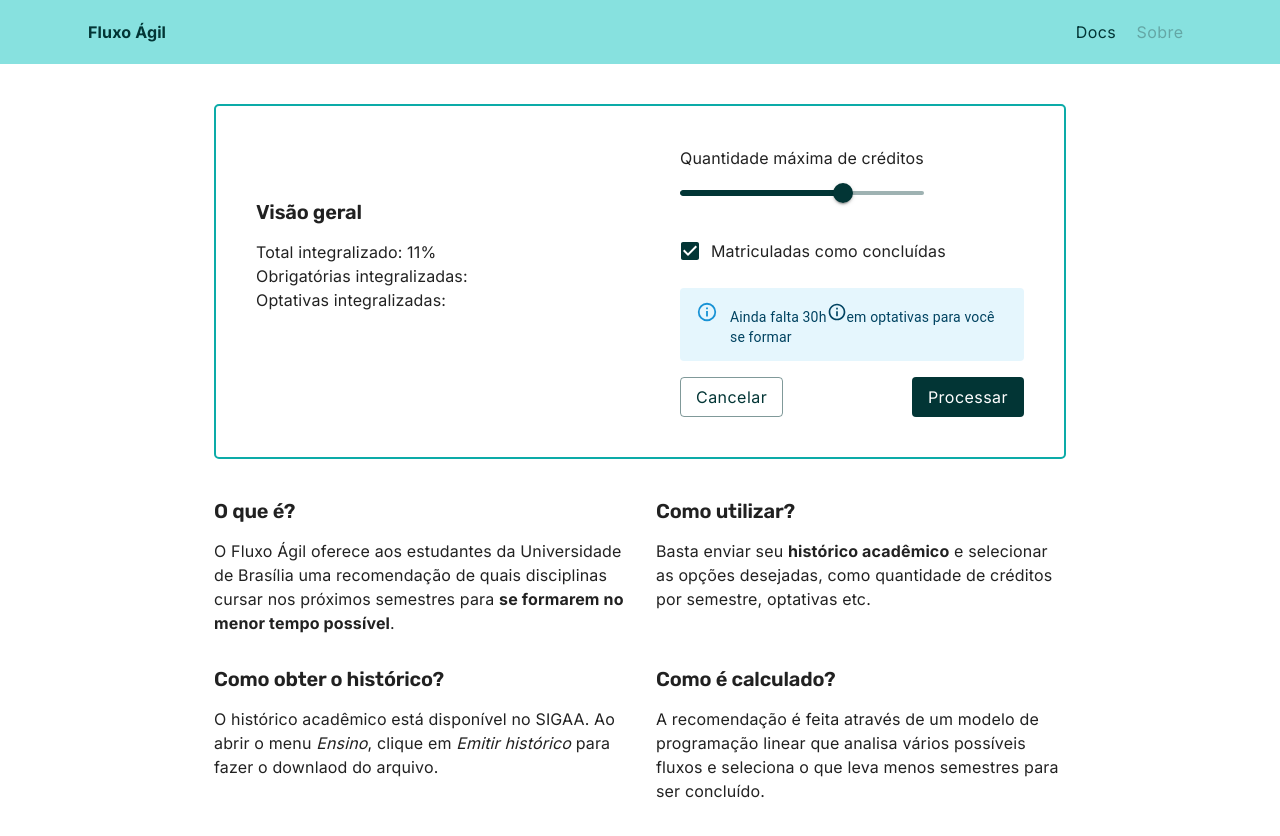
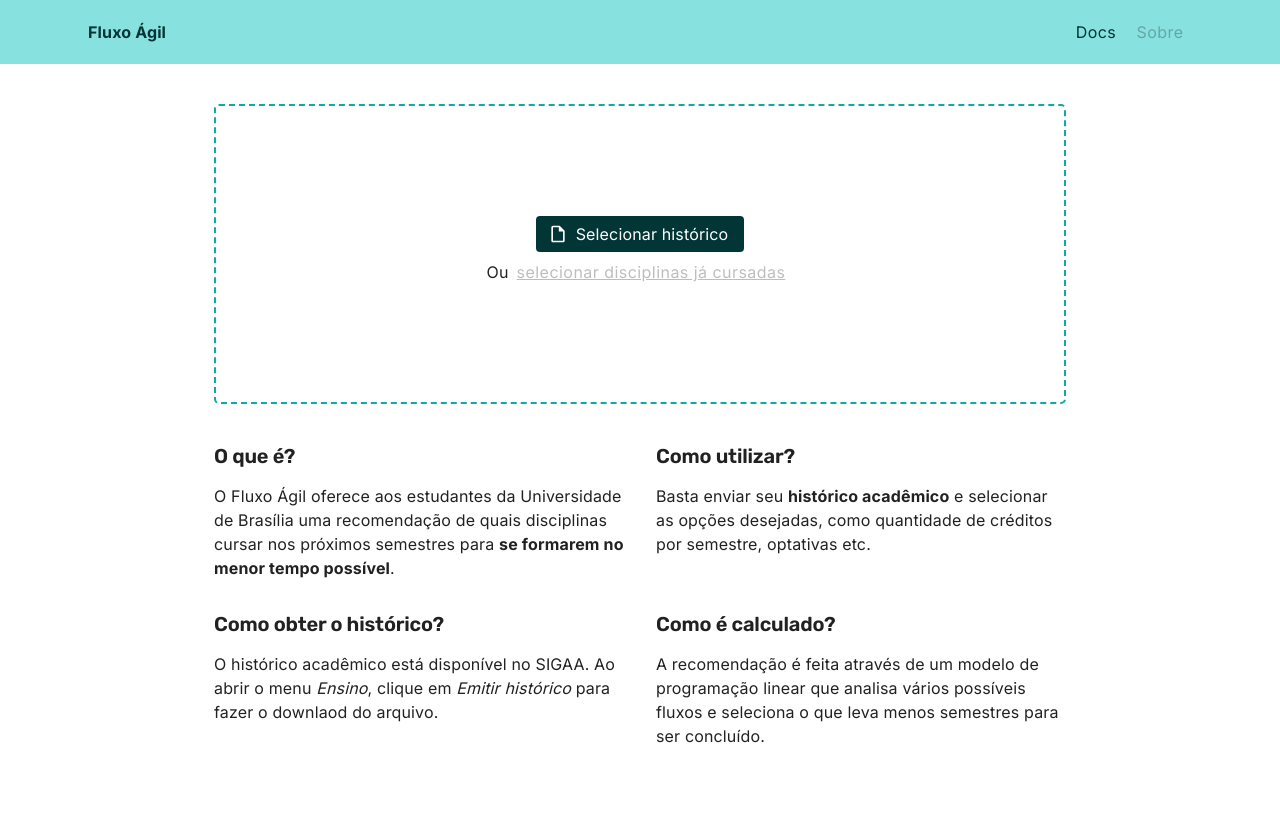
Before and after one commit to UnBArqDsw2022-1/2022.1_G4_FluxoAgil-client, a React (Vite) app: page / in a window 1280 px wide. Shown: the top 836 px of the page. Built offline with nearby package versions, Linux system fonts and the light colour scheme; no server answers.

Commit message:
feat: melhora slider de créditos

```diff
--- a/src/components/RecommendationSettings.tsx
+++ b/src/components/RecommendationSettings.tsx
@@ -1,45 +1,43 @@
+import { useState } from 'react'
 import {
   Alert,
   Box,
   Button,
-  Checkbox,
-  FormControlLabel,
-  FormGroup,
   Grid,
-  Link,
   Slider,
   Tooltip,
   Typography,
 } from '@mui/material'
-import { useState } from 'react'
+import { InfoOutlined } from '@mui/icons-material'
 import SelectOptionalCoursesModal from '@/components/SelectOptionalCoursesModal'
-import { InfoOutlined } from '@mui/icons-material'
 
-export default function PartialResultAndOtherOptions() {
+export default function RecommendationSettings() {
+  const [maxCredits, setMaxCredits] = useState(24)
   const [
     isSelectOptionalCoursesModalOpen,
     setIsSelectOptionalCoursesModalOpen,
   ] = useState(false)
 
+  const handleMaxCreditsChange = (
+    event: Event,
+    newValue: number | number[]
+  ) => {
+    if (typeof newValue === 'number') {
+      setMaxCredits(newValue)
+    }
+  }
+
   return (
-    <Grid
-      container
-      direction="row"
+    <Box border="2px solid #0CABA8" borderRadius="5px">
+      <Grid container p={5} minHeight="300px">
+        <Grid item xs={12} sm={6}>
+          <Box
+            display="flex"
+            flexDirection="column"
             justifyContent="center"
-      alignItems="flex-start"
-      sx={{
-        minHeight: '300px',
-        border: '2px solid #0CABA8',
-        borderRadius: '5px',
-      }}
+            alignContent="center"
+            height="100%"
           >
-      <Grid item xs={6} sm={6} container minHeight="300px" padding={5}>
-        {/* <Typography variant="body1">
-          <Link href="editSelectedCourses">Editar disciplinas cursadas</Link>
-
-        </Typography> */}
-
-        <Box display="flex" flexDirection="column" justifyContent="center">
             <Typography variant="h2" pb={2}>
               Visão geral
             </Typography>
@@ -50,38 +48,46 @@ export default function PartialResultAndOtherOptions() {
           </Box>
         </Grid>
 
-      <Grid item xs={6} sm={6} container padding={5} spacing={2}>
-        <Grid item>
-          <Typography pb={1}>Quantidade máxima de créditos</Typography>
+        <Grid item xs={12} sm={6} spacing={2}>
+          <Box>
+            <Box display="flex" alignItems="center" pb={1}>
+              <Typography pr={1}>
+                Até <strong>{maxCredits} créditos</strong> por semestre
+              </Typography>
+              <Tooltip
+                title={`A quantidade mínima é equivalente a disciplina com maior quantidade de créditos.
+              A máxima é definida e varia de acordo com o curso`}
+              >
+                <InfoOutlined fontSize="small" />
+              </Tooltip>
+            </Box>
+
             <Slider
-            color="secondary"
-            defaultValue={24}
+              value={maxCredits}
               min={8}
               max={32}
-            // valueLabelDisplay="on"
+              color="secondary"
+              onChange={handleMaxCreditsChange}
             />
-        </Grid>
+          </Box>
 
-        <Grid item>
-          <FormGroup>
-            <FormControlLabel
-              control={<Checkbox defaultChecked color="secondary" />}
-              label="Matriculadas como concluídas"
-            />
-          </FormGroup>
-        </Grid>
+          <Box>
+            <Alert severity="info">
+              <Typography>
+                Ainda faltam XX em optativas para você se formar.
+              </Typography>
+            </Alert>
 
-        <Grid item>
-          <Alert severity="info">
-            Ainda falta 30h
-            <Tooltip title="2 créditos">
-              <InfoOutlined fontSize="small" />
-            </Tooltip>
-            em optativas para você se formar
-          </Alert>
-        </Grid>
+            <Typography variant="body1">
+              <Button
+                variant="text"
+                onClick={() => setIsSelectOptionalCoursesModalOpen(true)}
+              >
+                Selecionar as disciplinas optativas
+              </Button>
+            </Typography>
+          </Box>
 
-        <Grid item xs={12}>
           <Box display="flex" justifyContent="space-between" width="100%">
             <Button variant="outlined" color="secondary">
               Cancelar
@@ -91,13 +97,6 @@ export default function PartialResultAndOtherOptions() {
             </Button>
           </Box>
         </Grid>
-        {/* <Typography>Ainda faltam 30h em optativas</Typography>
-        <Typography variant="body1">
-          <Button onClick={() => setIsSelectOptionalCoursesModalOpen(true)}>
-            Selecionar as disciplinas optativas
-          </Button>
-        </Typography> */}
-      </Grid>
 
         <SelectOptionalCoursesModal
           curriculumId="6362/01"
@@ -105,5 +104,6 @@ export default function PartialResultAndOtherOptions() {
           handleClose={() => setIsSelectOptionalCoursesModalOpen(false)}
         />
       </Grid>
+    </Box>
   )
 }
--- a/src/containers/App.tsx
+++ b/src/containers/App.tsx
@@ -17,7 +17,7 @@ function App() {
 
       <Box py={5}>
         <Container maxWidth="md">
-          {!academicHistory ? (
+          {academicHistory ? (
             <RecommendationSettings />
           ) : (
             <AcademicHistoryUpload />
```
Lines whose indentation alone changed are shown as unchanged.
